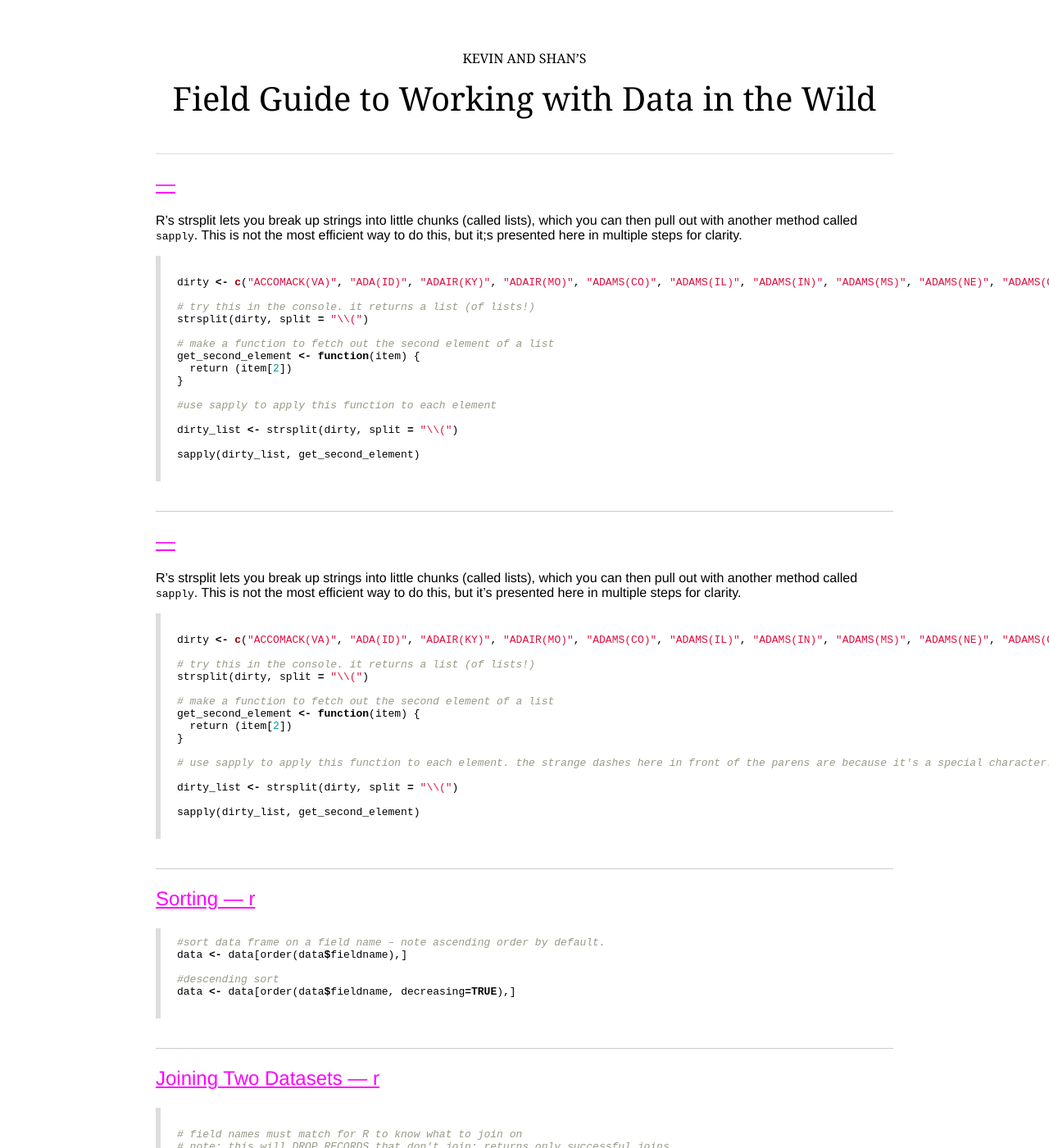
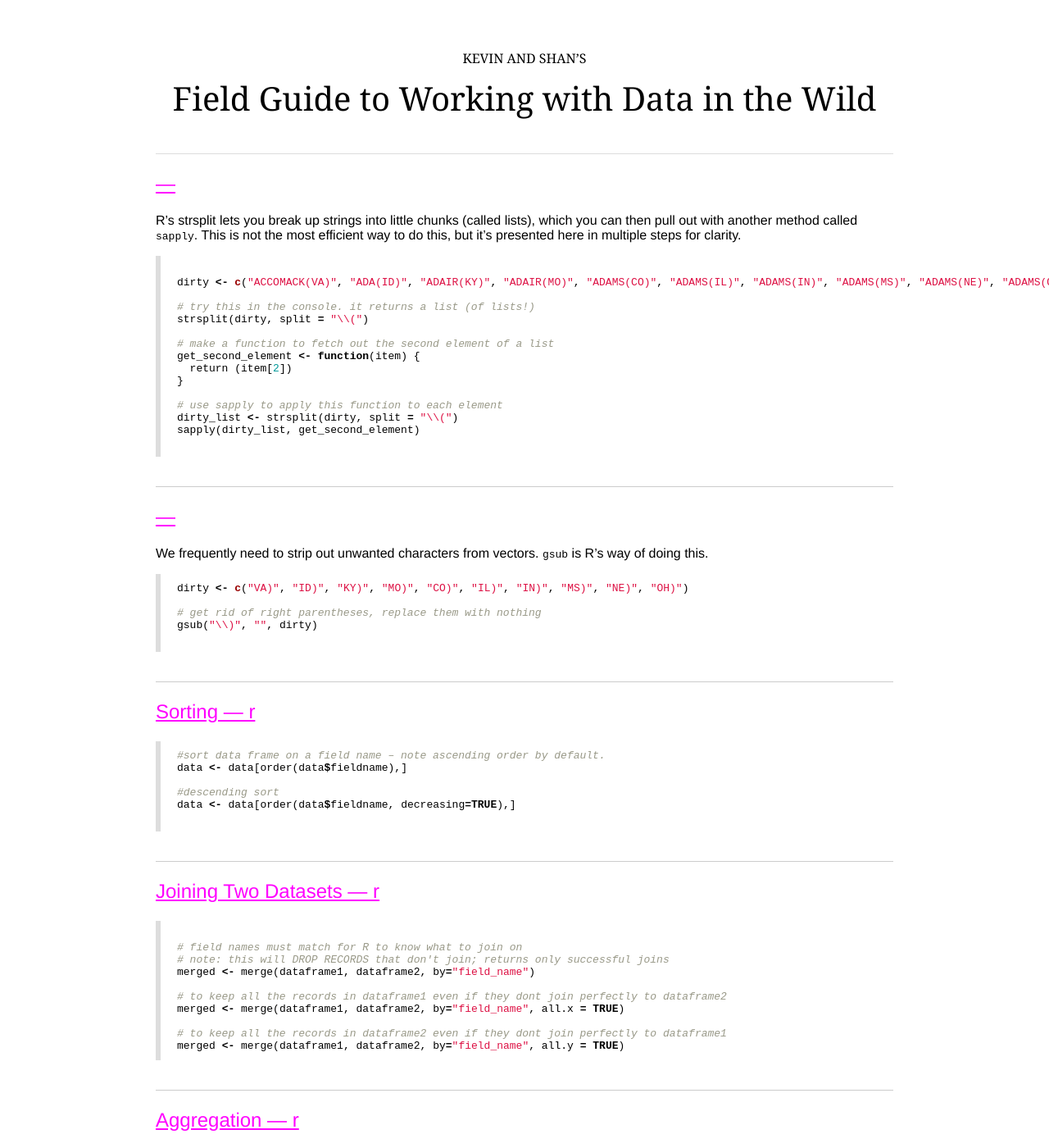
Before and after one commit to shancarter/data-field-guide, a Jekyll site: the page built from index.md, in a window 1280 px wide and 1400 px high. Shown: the whole window at 82% size. Built offline with Jekyll 4.4.1, drawn with Linux system fonts in a browser that asks for light colours; Markdown is read by kramdown in place of the engine named in the settings.

Commit message:
added gsub

````diff
--- a/_posts/2000-01-01-r-transforms-cleaning-regex.md
+++ b/_posts/2000-01-01-r-transforms-cleaning-regex.md
@@ -1,28 +1,15 @@
 ---
 layout: post
-title: Cleaning: strsplit
+title: Cleaning: regular expressions
 group: transforms
 language: r
 ---
-R's strsplit lets you break up strings into little chunks (called lists), which you can then pull out with another method called `sapply`.
-This is not the most efficient way to do this, but it's presented here in multiple steps for clarity.
+We frequently need to strip out unwanted characters from vectors. `gsub` is R's way of doing this.
 
 ```r
+dirty <- c("VA)", "ID)", "KY)", "MO)", "CO)", "IL)", "IN)", "MS)", "NE)", "OH)")
 
-dirty <- c("ACCOMACK(VA)", "ADA(ID)", "ADAIR(KY)", "ADAIR(MO)", "ADAMS(CO)", "ADAMS(IL)", "ADAMS(IN)", "ADAMS(MS)", "ADAMS(NE)", "ADAMS(OH)", "ADAMS(PA)", "ADAMS(WI)", "AIKEN(SC)")
-
-# try this in the console. it returns a list (of lists!)
-strsplit(dirty, split = "\\(")
-
-# make a function to fetch out the second element of a list
-get_second_element <- function(item) {
-  return (item[2])
-}
-
-# use sapply to apply this function to each element. the strange dashes here in front of the parens are because it's a special character.
-
-dirty_list <- strsplit(dirty, split = "\\(")
-
-sapply(dirty_list, get_second_element)
+# get rid of right parentheses, replace them with nothing
+gsub("\\)", "", dirty)
 
 ```
````
Also changed, not shown: _posts/2000-01-01-r-transforms-cleaning-strsplit.md (+2 -4 lines).
